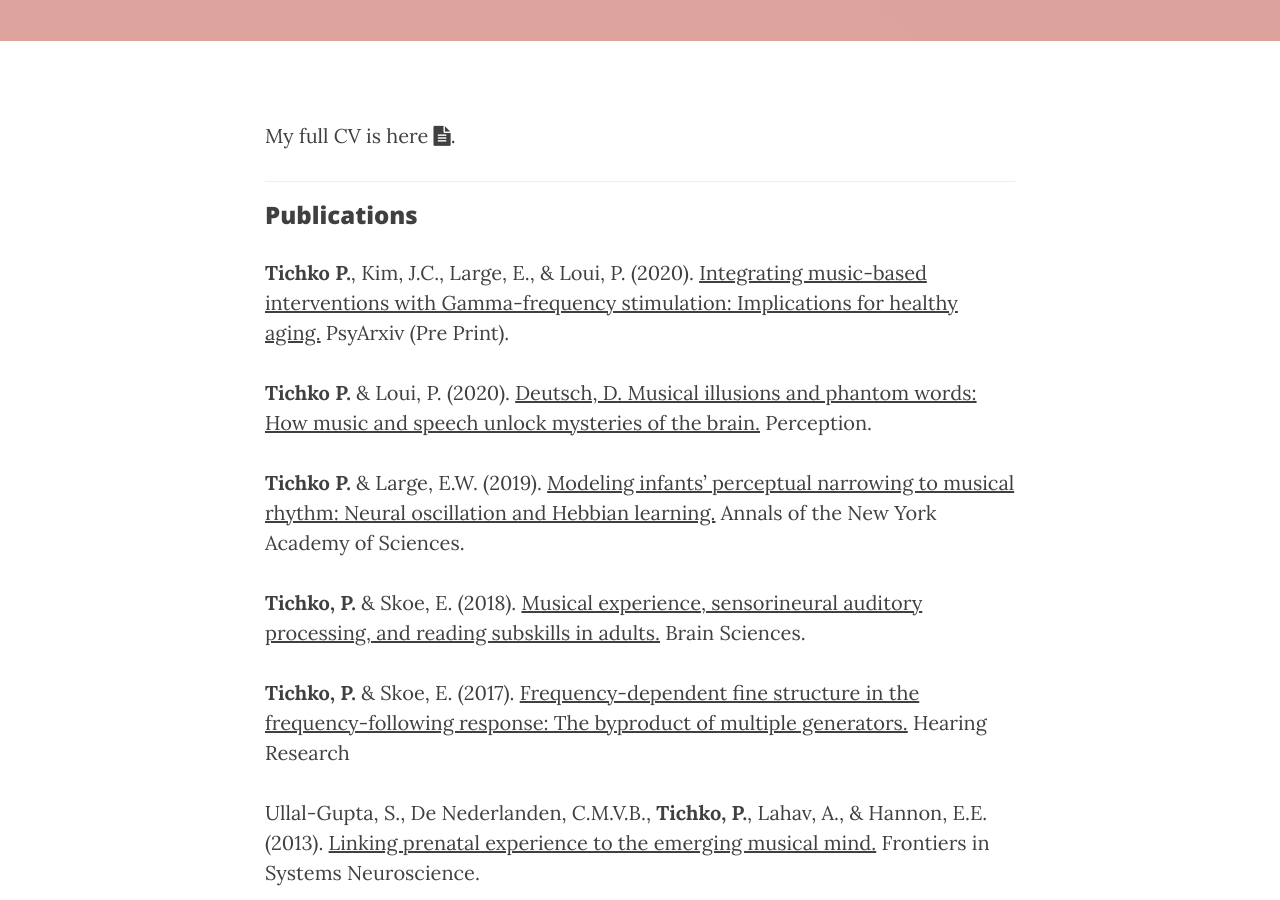
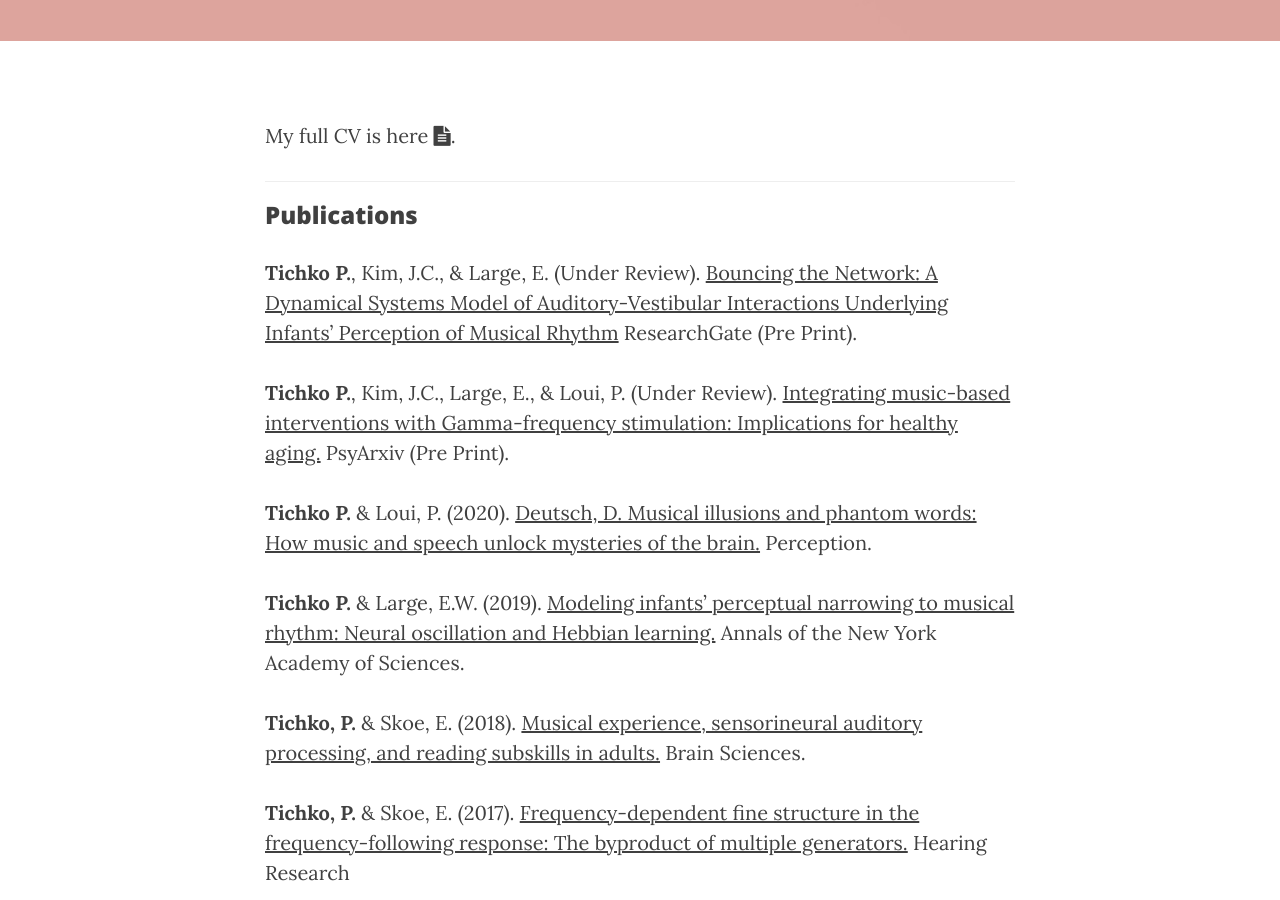
Before and after one commit to ptichko/ptichko.github.io, a Jekyll site: the page built from 2_cv-pubs.md, in a window 1280 px wide and 900 px high, scrolled down 381 px. Built offline with Jekyll 4.4.1, drawn with Linux system fonts in a browser that asks for light colours; nearby versions of some CDN libraries.

Commit message:
Update 2_cv-pubs.md

```diff
--- a/2_cv-pubs.md
+++ b/2_cv-pubs.md
@@ -10,7 +10,9 @@ ___
 
 ### Publications
 
-**Tichko P.**, Kim, J.C., Large, E., & Loui, P. (2020). [Integrating music-based interventions with Gamma-frequency stimulation: Implications for healthy aging.](https://psyarxiv.com/2ykfm) PsyArxiv (Pre Print).
+**Tichko P.**, Kim, J.C., & Large, E. (Under Review). [Bouncing the Network: A Dynamical Systems Model of Auditory-Vestibular Interactions Underlying Infants' Perception of Musical Rhythm](https://www.researchgate.net/publication/340967869_Bouncing_the_Network_A_Dynamical_Systems_Model_of_Auditory-Vestibular_Interactions_Underlying_Infants'_Perception_of_Musical_Rhythm) ResearchGate (Pre Print).
+
+**Tichko P.**, Kim, J.C., Large, E., & Loui, P. (Under Review). [Integrating music-based interventions with Gamma-frequency stimulation: Implications for healthy aging.](https://psyarxiv.com/2ykfm) PsyArxiv (Pre Print).
 
 **Tichko P.** & Loui, P. (2020). [Deutsch, D. Musical illusions and phantom words: How music and speech unlock mysteries of the brain.](https://doi.org/10.1177/0301006620924926) Perception.
 
```
